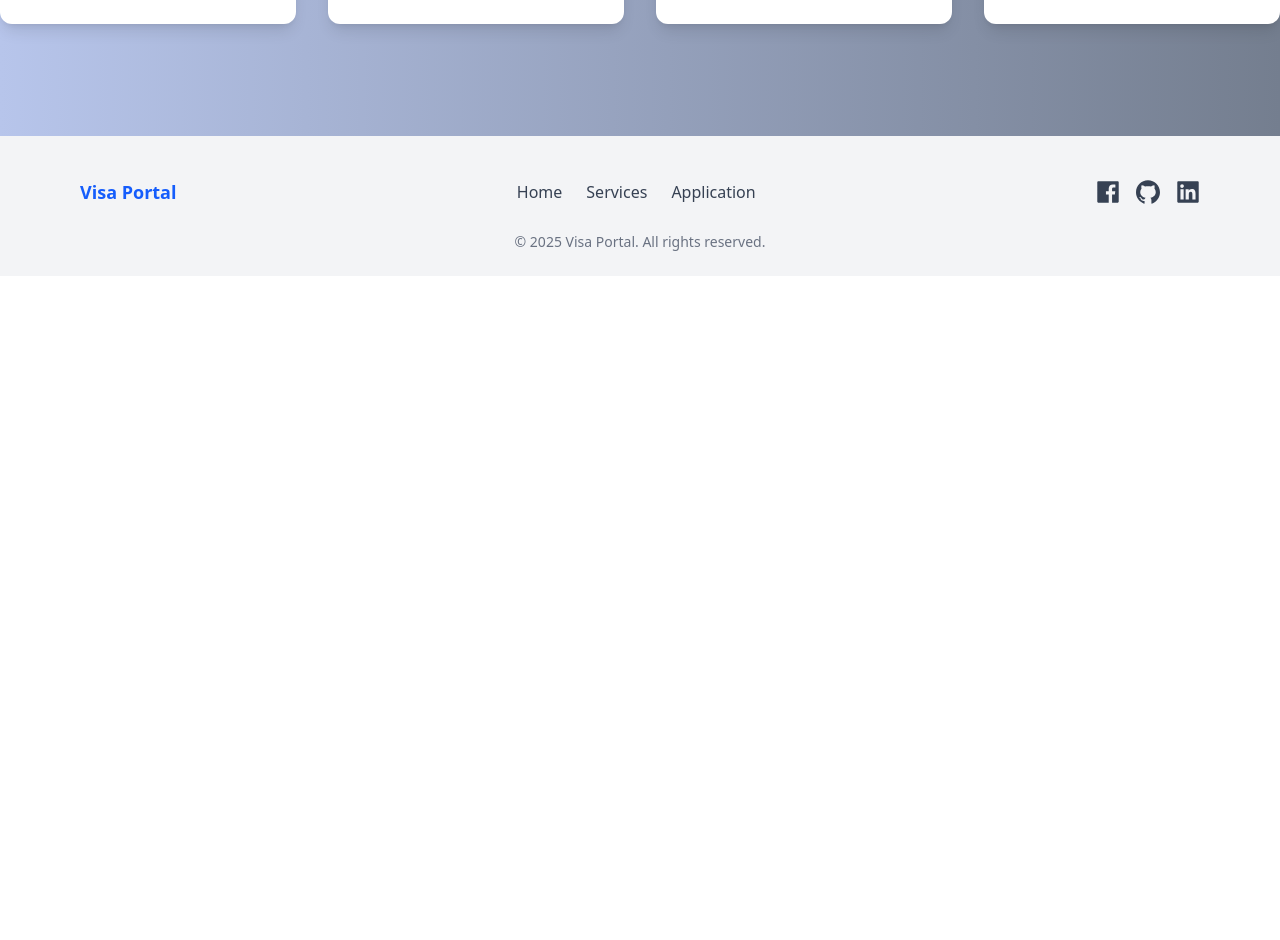
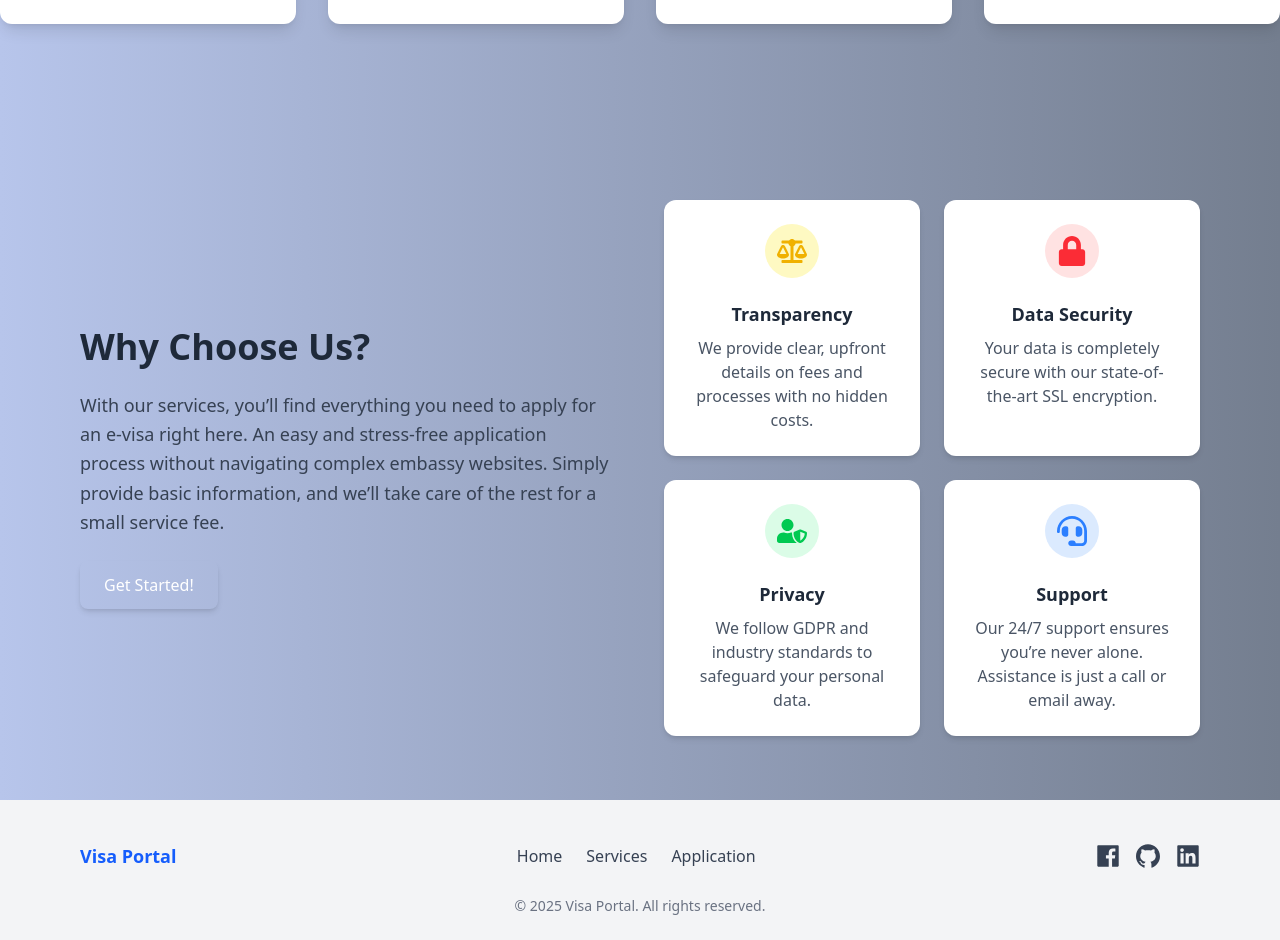
Before and after one commit to Mostakim69/Job-Task-02-Visa-Service, a React (Vite) app: page / in a window 1280 px wide. Shown: the part 1900-2840 px from the top of the page. Before the commit the page ends 2176 px from the top, so only its background shows below. Built offline with nearby package versions, Linux system fonts and the light colour scheme.

Commit message:
Create Why us section

```diff
--- /dev/null
+++ b/src/Components/WhyUS.jsx
@@ -0,0 +1,128 @@
+import { FaBalanceScale, FaHeadset, FaLock, FaUserShield } from "react-icons/fa";
+import { motion } from "framer-motion";
+
+const WhyUS = () => {
+  // Animation variants
+  const containerVariants = {
+    hidden: { opacity: 0, y: 30 },
+    visible: {
+      opacity: 1,
+      y: 0,
+      transition: { duration: 0.8, staggerChildren: 0.3 },
+    },
+  };
+
+  const cardVariants = {
+    hidden: { opacity: 0, scale: 0.8 },
+    visible: { opacity: 1, scale: 1, transition: { duration: 0.6 } },
+    hover: { scale: 1.05, boxShadow: "0px 10px 25px rgba(0,0,0,0.15)" },
+  };
+
+  return (
+    <section className="py-16 bg-[linear-gradient(to_right,#b7c5eb,#747e8f)]">
+      <div className="container mx-auto px-6 lg:px-20 grid grid-cols-1 lg:grid-cols-2 gap-12 items-center">
+
+        {/* Left Content */}
+        <motion.div
+          initial={{ opacity: 0, x: -50 }}
+          whileInView={{ opacity: 1, x: 0 }}
+          transition={{ duration: 0.8 }}
+          viewport={{ once: true }}
+          className="text-left"
+        >
+          <h2 className="text-4xl font-bold text-gray-800 mb-6">
+            Why Choose Us?
+          </h2>
+          <p className="text-gray-700 mb-6 text-lg leading-relaxed">
+            With our services, you’ll find everything you need to apply for an
+            e-visa right here. An easy and stress-free application process
+            without navigating complex embassy websites. Simply provide basic
+            information, and we’ll take care of the rest for a small service fee.
+          </p>
+          <motion.button
+            whileHover={{ scale: 1.05 }}
+            whileTap={{ scale: 0.95 }}
+            className="bg-dark-primary hover:bg-light-secondary cursor-pointer text-white px-6 py-3 rounded-lg shadow-md hover:shadow-lg"
+          >
+            Get Started!
+          </motion.button>
+        </motion.div>
+
+        {/* Right Content (Cards) */}
+        <motion.div
+          className="grid grid-cols-1 sm:grid-cols-2 gap-6"
+          variants={containerVariants}
+          initial="hidden"
+          whileInView="visible"
+          viewport={{ once: true }}
+        >
+          {/* Card 1 */}
+          <motion.div
+            variants={cardVariants}
+            whileHover="hover"
+            className="bg-white shadow-md rounded-xl p-6 text-center transition-all duration-300"
+          >
+            <div className="bg-yellow-100 p-3 rounded-full mb-4 inline-block">
+              <FaBalanceScale className="text-yellow-500 text-3xl" />
+            </div>
+            <h3 className="text-lg font-bold text-gray-800">Transparency</h3>
+            <p className="text-gray-600 mt-2">
+              We provide clear, upfront details on fees and processes with no
+              hidden costs.
+            </p>
+          </motion.div>
+
+          {/* Card 2 */}
+          <motion.div
+            variants={cardVariants}
+            whileHover="hover"
+            className="bg-white shadow-md rounded-xl p-6 text-center transition-all duration-300"
+          >
+            <div className="bg-red-100 p-3 rounded-full mb-4 inline-block">
+              <FaLock className="text-red-500 text-3xl" />
+            </div>
+            <h3 className="text-lg font-bold text-gray-800">Data Security</h3>
+            <p className="text-gray-600 mt-2">
+              Your data is completely secure with our state-of-the-art SSL
+              encryption.
+            </p>
+          </motion.div>
+
+          {/* Card 3 */}
+          <motion.div
+            variants={cardVariants}
+            whileHover="hover"
+            className="bg-white shadow-md rounded-xl p-6 text-center transition-all duration-300"
+          >
+            <div className="bg-green-100 p-3 rounded-full mb-4 inline-block">
+              <FaUserShield className="text-green-500 text-3xl" />
+            </div>
+            <h3 className="text-lg font-bold text-gray-800">Privacy</h3>
+            <p className="text-gray-600 mt-2">
+              We follow GDPR and industry standards to safeguard your personal
+              data.
+            </p>
+          </motion.div>
+
+          {/* Card 4 */}
+          <motion.div
+            variants={cardVariants}
+            whileHover="hover"
+            className="bg-white shadow-md rounded-xl p-6 text-center transition-all duration-300"
+          >
+            <div className="bg-blue-100 p-3 rounded-full mb-4 inline-block">
+              <FaHeadset className="text-blue-500 text-3xl" />
+            </div>
+            <h3 className="text-lg font-bold text-gray-800">Support</h3>
+            <p className="text-gray-600 mt-2">
+              Our 24/7 support ensures you’re never alone. Assistance is just a
+              call or email away.
+            </p>
+          </motion.div>
+        </motion.div>
+      </div>
+    </section>
+  );
+};
+
+export default WhyUS;
--- a/src/Pages/Home.jsx
+++ b/src/Pages/Home.jsx
@@ -2,6 +2,7 @@ import React from 'react';
 import Hero from '../Components/Hero';
 import About from '../Components/About';
 import VisaTypes from '../Components/VisaTypes';
+import WhyUS from '../Components/WhyUS';
 
 
 const Home = () => {
@@ -10,6 +11,7 @@ const Home = () => {
             <Hero/>
             <About/>
             <VisaTypes/>
+            <WhyUS/>
         </div>
     );
 };
```
